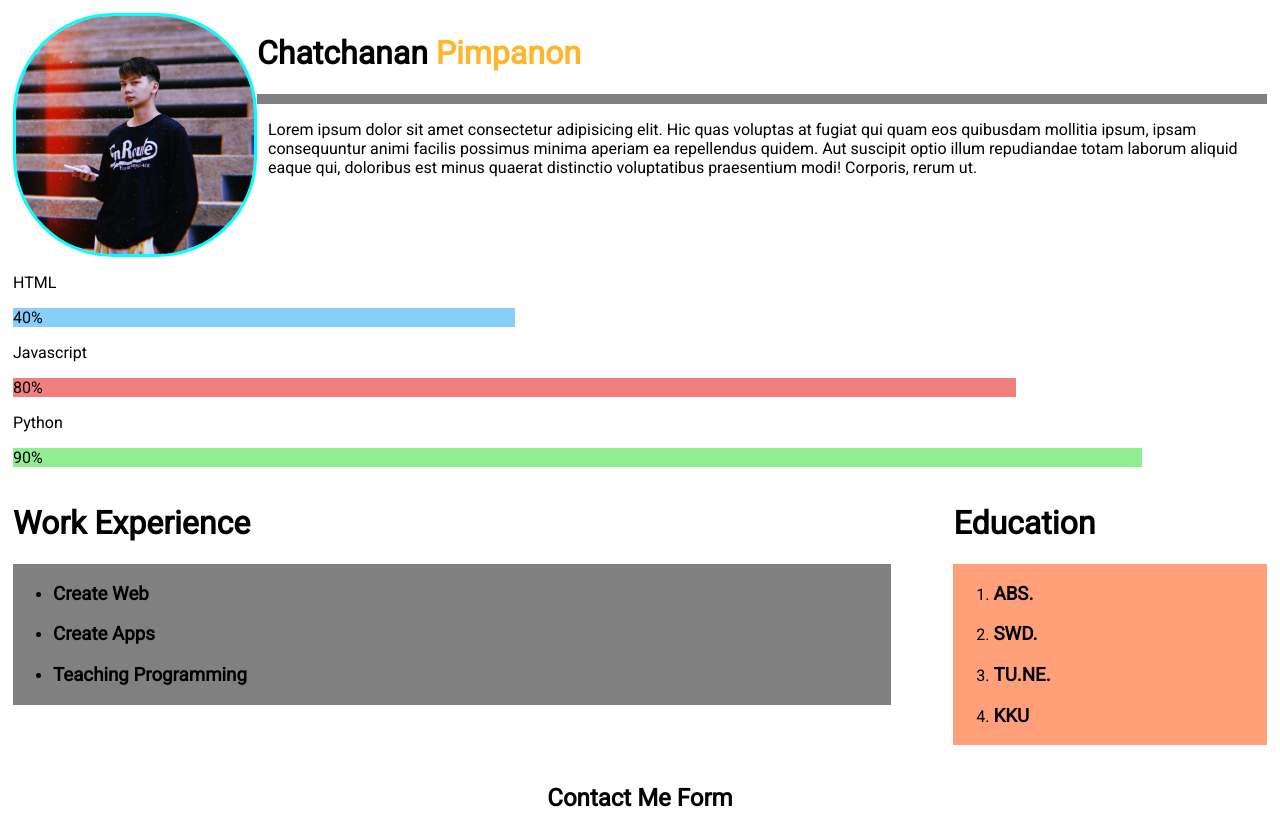
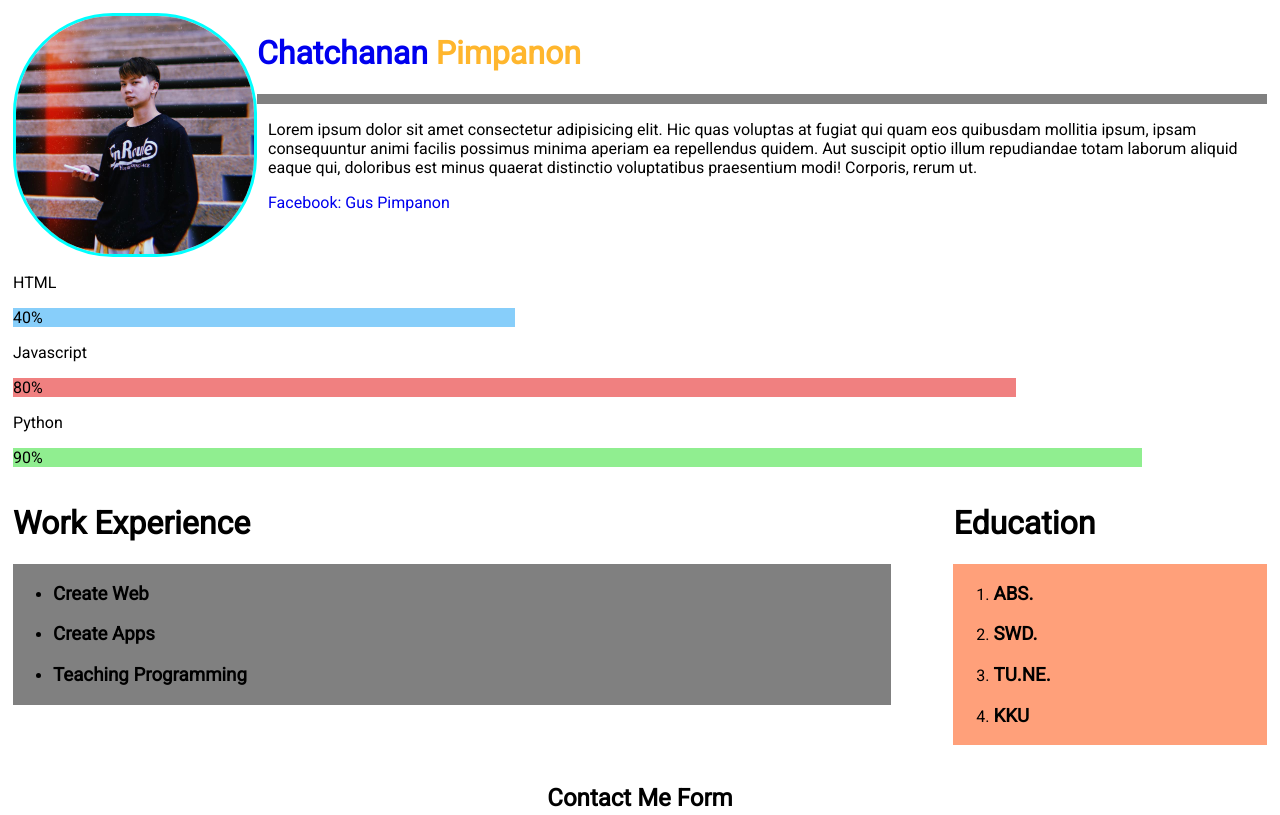
Before and after one commit to ZShiroeSamaZ/ZSgiroeSamaZ.github.io-profile, a plain HTML site: page index.html in a window 1280 px wide. Shown: the top 815 px of the page. Drawn offline with Linux system fonts and the light colour scheme.

Commit message:
add link

```diff
--- a/index.html
+++ b/index.html
@@ -10,10 +10,12 @@
       <img src="images/profilePic.jpg" alt="profilePic" id="profileImg" />
       <!--width 952 height 951-->
       <div>
-        <h1>
+        <a rel="stylesheet" href="https://www.facebook.com/gusjug.pimpanon/"> <h1>
           <span>Chatchanan</span>
           <span style="color: rgb(255, 182, 45)">Pimpanon</span>
         </h1>
+      </a>
+
         <hr id="profileSep" size="10" color="grey" />
         <p>
           Lorem ipsum dolor sit amet consectetur adipisicing elit. Hic quas
@@ -23,6 +25,7 @@
           eaque qui, doloribus est minus quaerat distinctio voluptatibus
           praesentium modi! Corporis, rerum ut.
         </p>
+        <p><a href="https://www.facebook.com/gusjug.pimpanon/">Facebook: Gus Pimpanon</a></p>
       </div>
     </div>
     <div>
--- a/styles/style.css
+++ b/styles/style.css
@@ -2,6 +2,10 @@
 
 * {
   font-family: 'Roboto', sans-serif;;
+}
+
+a {
+  text-decoration: none;
 }
 
 body {
```
